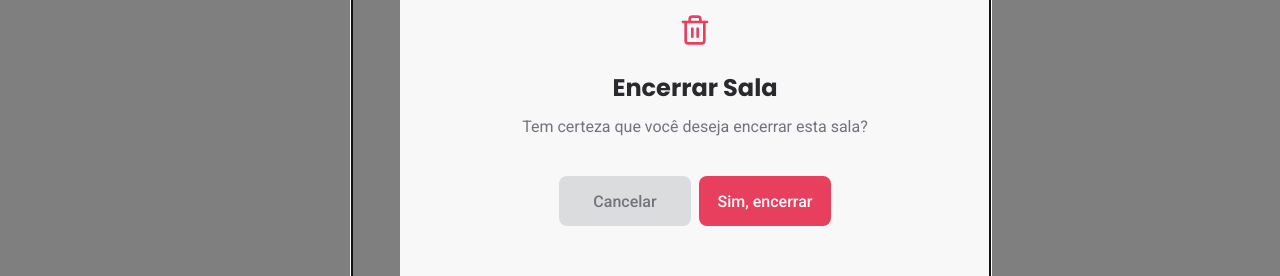
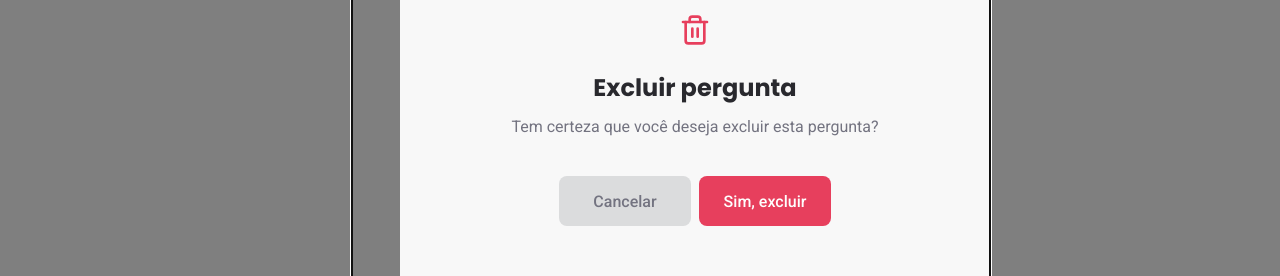
Before and after one commit to ellismarjr/letmeask, a React (Create React App) app: page /admin/rooms/1 in a window 1280 px wide. Shown: the part 280-556 px from the top of the page. Built offline with nearby package versions, Linux system fonts and the light colour scheme; no server answers; the database is empty.

Commit message:
refactor: customize modal confirmation component

```diff
--- a/src/components/ModalConfirmation/index.tsx
+++ b/src/components/ModalConfirmation/index.tsx
@@ -7,12 +7,20 @@ type ModalConfirmationProps = {
   isOpen: boolean;
   onRequestClose: () => void;
   onRequestConfirm: () => void;
+  title: string;
+  message: string;
+  cancelButtonText?: string;
+  confirmButtonText?: string;
 };
 
 export function ModalConfirmation({
   isOpen,
   onRequestClose,
   onRequestConfirm,
+  title,
+  message,
+  cancelButtonText = 'Cancelar',
+  confirmButtonText = 'Sim',
 }: ModalConfirmationProps) {
   return (
     <Modal
@@ -24,19 +32,19 @@ export function ModalConfirmation({
       <div className="container">
         <FiTrash2 size={32} color="#E73F5D" />
 
-        <h1>Encerrar Sala</h1>
-        <span>Tem certeza que você deseja encerrar esta sala?</span>
+        <h1>{title}</h1>
+        <span>{message}</span>
 
         <div className="buttons">
           <button className="btn-cancel" type="button" onClick={onRequestClose}>
-            Cancelar
+            {cancelButtonText}
           </button>
           <button
             className="btn-confirm"
             type="button"
             onClick={onRequestConfirm}
           >
-            Sim, encerrar
+            {confirmButtonText}
           </button>
         </div>
       </div>
--- a/src/pages/AdminRoom/index.tsx
+++ b/src/pages/AdminRoom/index.tsx
@@ -98,6 +98,9 @@ export function AdminRoom() {
         isOpen={isModalConfirmationOpen}
         onRequestClose={handleCloseModalConfirmation}
         onRequestConfirm={() => handleDeleteQuestion(questionSelectedToDelete)}
+        title="Excluir pergunta"
+        message="Tem certeza que você deseja excluir esta pergunta?"
+        confirmButtonText="Sim, excluir"
       />
     </div>
   );
```
